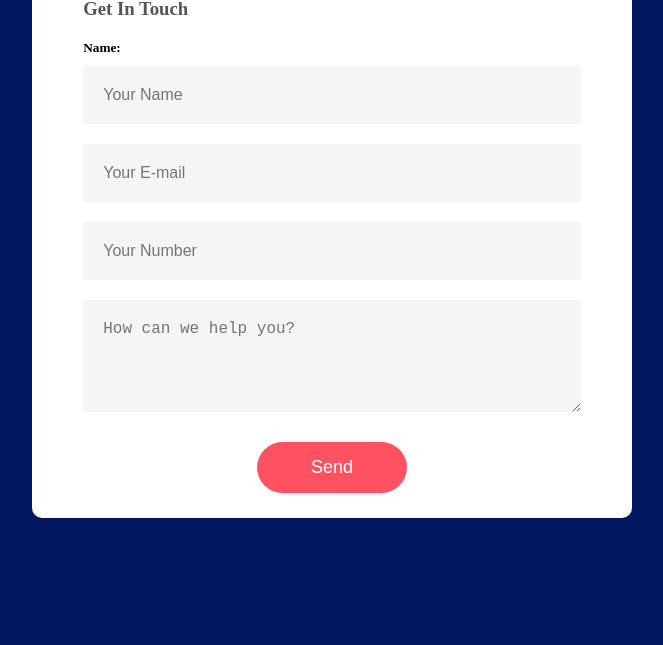
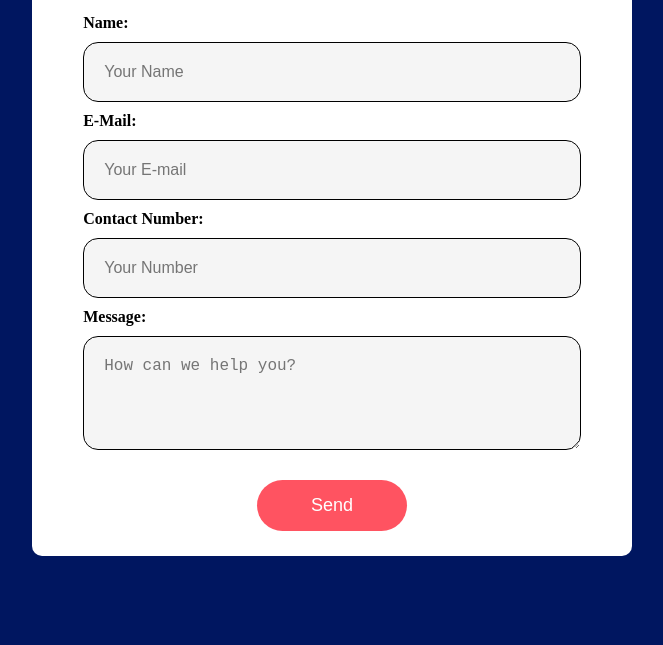
Before and after one commit to SThysse/email-form-template, a plain HTML site: page index.html in a window 1280 px wide. Shown: the part 155-800 px from the top of the page, without its empty margins (308-971 px from the left). Drawn offline with Linux system fonts and the light colour scheme.

Commit message:
Add files via upload

```diff
--- a/index.html
+++ b/index.html
@@ -10,18 +10,27 @@
   <body>
     <div class="container">
       <form
-        action="https://formsubmit.co/shawnthysse44@gmail.com"
+        action="https://formsubmit.co/ dbfb47356d1f0c40ec4a1db60fc2b2a9"
         method="POST"
       >
         <!-- Honeypot -->
         <input type="text" name="_honey" style="display: none" />
         <!-- Disabale Captcha -->
         <input type="hidden" name="_captcha" value="false" />
+        <!-- Email success page -->
+        <input
+          type="hidden"
+          name="_next"
+          value="https://sthysse.github.io/email-form-template/success.html"
+        />
         <h3>Get In Touch</h3>
-        <h5>Name:</h5>
+        <h4>Name:</h4>
         <input type="text" name="name" placeholder="Your Name" required />
+        <h4>E-Mail:</h4>
         <input type="email" name="email" placeholder="Your E-mail" required />
+        <h4>Contact Number:</h4>
         <input type="text" name="phone" placeholder="Your Number" required />
+        <h4>Message:</h4>
         <textarea
           name="message"
           id="message"
--- a/style.css
+++ b/style.css
@@ -25,12 +25,14 @@ form {
 form h3 {
   color: #555;
   font-weight: 800;
+  font-size: 30px;
   margin-bottom: 20px;
 }
 
 form input,
 form textarea {
-  border: 0;
+  border: 1px solid black;
+  border-radius: 15px;
   margin: 10px 0;
   padding: 20px;
   outline: none;
```
Also changed, not shown: success.html (added, +16 -0 lines).
